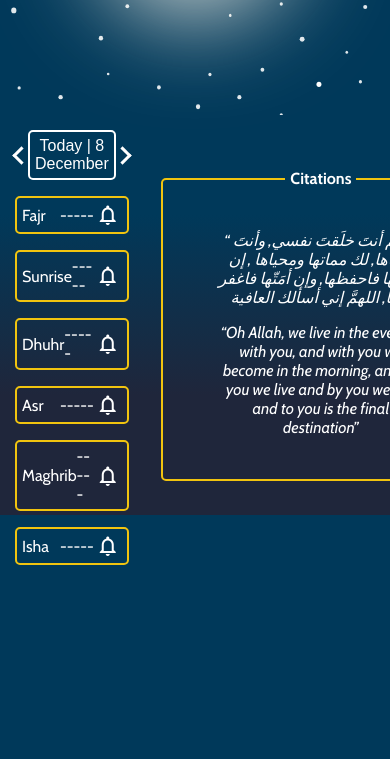
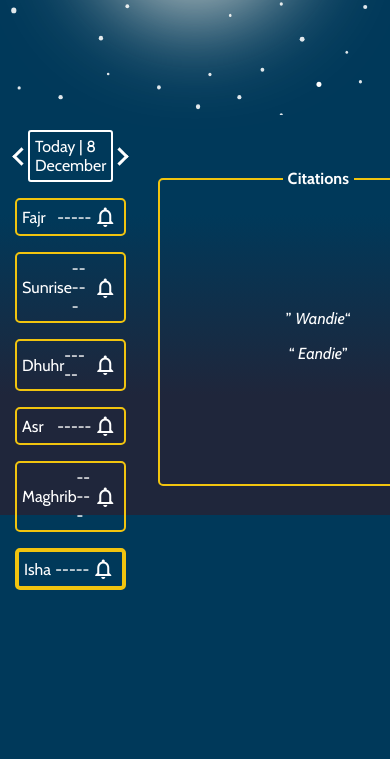
Before and after one commit to DeadMoza/mihrab, an Electron app: page src/index.html in a window 390 px wide. Shown: the part 85-844 px from the top of the page. Drawn offline with nearby package versions, Linux system fonts and the light colour scheme.

Commit message:
Seventh Commit. -Added window restrictions in the main process. -Fixed the "Isha to Fajr" bug. -Active prayers now display in bolder borders.

```diff
--- a/src/index.css
+++ b/src/index.css
@@ -6,7 +6,16 @@
 body {
     font-family: "Cabin", sans-serif;
     margin: 0;
+    -webkit-app-region: drag;
 
+}
+
+button {
+    -webkit-app-region: no-drag;
+}
+
+input {
+    -webkit-app-region: no-drag;
 }
 
 .bodyDayTimeMode {
@@ -193,7 +202,9 @@ body {
 
 .current {
     border: solid 2px;
-    border-radius: 5px;
+    border-radius: 3px;
+    padding: 5px;
+
 }
 
 .next {
@@ -206,9 +217,8 @@ body {
 
 
 .prayers p {
-    border: solid 2px;
+    border: solid 2px #f1c40f;
     border-radius: 5px;
-    border-color: #f1c40f;
     display: flex;
     padding: 5px;
     justify-content: space-between;
@@ -234,7 +244,7 @@ body {
 .quotes {
     text-align: center;
     width: 320px;
-    height: 317px;
+    height: 322px;
     border: solid 2px;
     border-color: #f1c40f;
     border-radius: 5px;
--- a/src/index.html
+++ b/src/index.html
@@ -67,34 +67,34 @@
             <div class="navigation">
 
                 <button class="back" onclick="previousDate()"></button>
-                <button class="current" id="selectedDate"></button>
+                <div class="current" id="selectedDate"></div>
                 <button class="next" onclick="nextDate()"></button>
 
             </div>
 
             <div class="prayers">
 
-                <p>Fajr
+                <p id="activeFajr">Fajr
                     <span class="time"><span id="fajr"></span>  <button class="material-icons" onclick='toggleNotification(this)'>notifications_none</button></span>
                 </p>
 
-                <p>Sunrise
+                <p id="activeSunrise">Sunrise
                     <span class="time"><span id="sunrise"></span>  <button class="material-icons" onclick='toggleNotification(this)'>notifications_none</button></span>
                 </p>
 
-                <p>Dhuhr
+                <p id="activeDhuhr">Dhuhr
                     <span class="time"><span id="dhuhr"></span><button class="material-icons" onclick='toggleNotification(this)'>notifications_none</button></span>
                 </p>
 
-                <p>Asr
-                    <span class="time"><span  id="asr"></span><button class="material-icons" onclick='toggleNotification(this)'>notifications_none</button></span>
+                <p id="activeAsr">Asr
+                    <span class="time"><span id="asr"></span><button class="material-icons" onclick='toggleNotification(this)'>notifications_none</button></span>
                 </p>
 
-                <p>Maghrib
+                <p id="activeMaghrib">Maghrib
                     <span class="time"><span id="maghrib"></span>  <button class="material-icons" onclick='toggleNotification(this)'>notifications_none</button></span>
                 </p>
 
-                <p>Isha
+                <p id="activeIsha">Isha
                     <span class="time"><span id="isha"></span>  <button class="material-icons" onclick='toggleNotification(this)'>notifications_none</button></span>
                 </p>
 
@@ -108,16 +108,17 @@
                 <legend style="padding: 5px;"><b>Citations</b></legend>
                 <div class="container">
                     <blockquote>
-                        <p>
-                            <i>&ldquo;
+                        <p> &rdquo;
+                            <i id="arabicCitation">
 
-                                اللهمَّ  أنتَ  خلَقتَ  نفسي,  وأنتَ  توفَّاها,  لك  مماتها  ومحياها ,  إن  أحييتها  فاحفظها,  وإن  أمَتّها  فاغفر  لها,  اللهمَّ  إني  أسألك  العافية
-                                &rdquo; </i>
+                            </i>&ldquo;
                         </p>
                     </blockquote>
                     <blockquote>
-                        <p>
-                            <i>&ldquo;Oh Allah, we live in the evening with you, and with you we become in the morning, and by you we live and by you we die, and to you is the final destination&rdquo;</i>
+                        <p>&ldquo;
+                            <i id="englishCitation">
+
+                            </i>&rdquo;
                         </p>
                     </blockquote>
                 </div>
--- a/src/index.js
+++ b/src/index.js
@@ -567,14 +567,10 @@ function timeDiff(currentTime, targetTime, nextPrayer) {
 	}
 
 
-
-
-
-
-
 	return output;
 
 }
+
 
 
 function updateUi() {
@@ -582,7 +578,7 @@ function updateUi() {
 	const remaining = document.getElementById("remaining");
 	const newDate = new Date();
 	let currentMinutes = newDate.getMinutes();
-	const currentHour = newDate.getHours();
+	let currentHour = newDate.getHours();
 
 	if (currentHour == "0") {
 		currentHour = 24;
@@ -607,33 +603,52 @@ function updateUi() {
 		currentPrayer = "Fajr";
 		remainingTime = timeDiff(currentTime, currentSunrise, "Sunrise");
 
+		const fajr = document.getElementById("activeFajr");
+		fajr.style.border = "solid 4px #f1c40f";
+
 
 	} else if(currentTime >= currentSunrise && currentTime < currentDhuhr) {
 		currentPrayer = "Duha";
 		remainingTime = timeDiff(currentTime, currentDhuhr, "Dhuhr");
+
+		const sunrise = document.getElementById("activeSunrise");
+		sunrise.style.border = "solid 4px #f1c40f";
 
 
 	} else if(currentTime >= currentDhuhr && currentTime < currentAsr) {
 		currentPrayer = "Dhuhr";
 		remainingTime = timeDiff(currentTime, currentAsr, "Asr");
 
+		const dhuhr = document.getElementById("activeDhuhr");
+		dhuhr.style.border = "solid 4px #f1c40f";
 
 
 	} else if(currentTime >= currentAsr && currentTime < currentMaghrib) {
 		currentPrayer = "Asr";
 		remainingTime = timeDiff(currentTime, currentMaghrib, "Maghrib");
 
+		const asr = document.getElementById("activeAsr");
+		asr.style.border = "solid 4px #f1c40f";
 
 
 	} else if(currentTime >= currentMaghrib && currentTime < currentIsha) {
 		currentPrayer = "Maghrib";
 		remainingTime = timeDiff(currentTime, currentIsha, "Isha");
 
+		const maghrib = document.getElementById("activeMaghrib");
+		maghrib.style.border = "solid 4px #f1c40f";
+
 
 	} else {
 		currentPrayer = "Isha";
+		const fajrHours = (24 - Math.floor(currentTime)) + (Math.floor(currentFajr)) + Math.floor(currentTime);
+		const fajrMinutes = Math.round((currentFajr % 1) * 100);
 
+		const fajrTime = fajrHours + "." + fajrMinutes;
+		remainingTime = timeDiff(currentTime, fajrTime, "Fajr");
 
+		const isha = document.getElementById("activeIsha");
+		isha.style.border = "solid 4px #f1c40f";
 
 	}
 
@@ -746,7 +761,13 @@ function confirmLocation() {
 
 }
 
+function generateCitaion() {
+	const arabicCitation = document.getElementById('arabicCitation');
+	const englishCitation = document.getElementById('englishCitation');
 
+	arabicCitation.innerText = "Wandie";
+	englishCitation.innerText = "Eandie";
+}
 
 function toggleNotification(bell) {
     if(bell.innerText === 'notifications') {
@@ -755,3 +776,5 @@ function toggleNotification(bell) {
         bell.innerText = 'notifications';
     }
 }
+
+generateCitaion();
```
Also changed, not shown: main.js (+8 -1 lines), themes/forest.svg.
